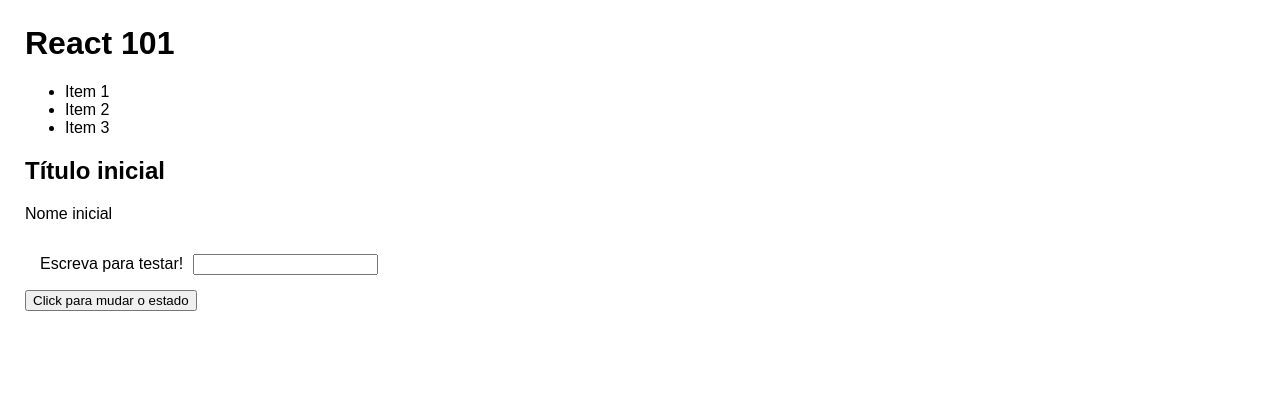
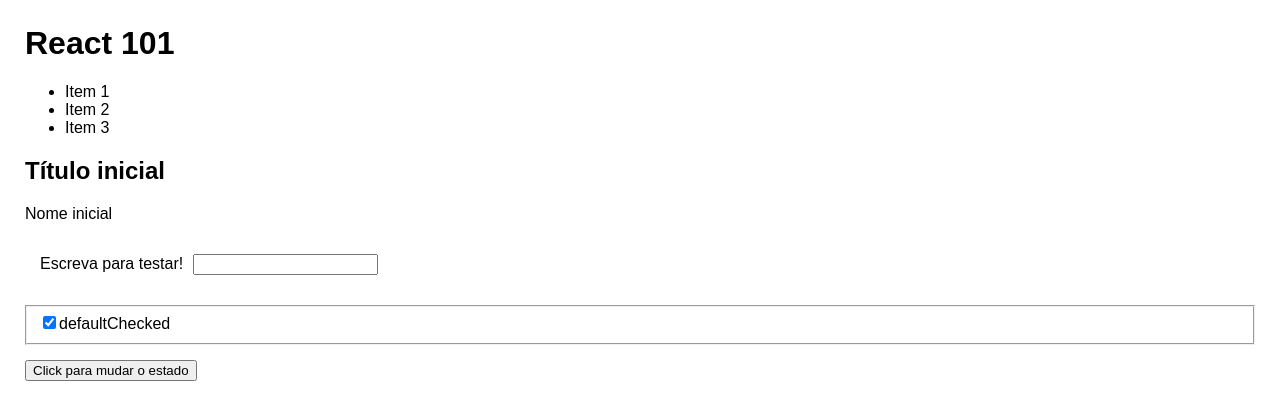
Before and after one commit to alexandrevale/react-101, a React (Create React App) app in the folder crud/: page / in a window 1280 px wide. Shown: the top 420 px of the page. Built offline with nearby package versions, Linux system fonts and the light colour scheme.

Commit message:
Controlando inputs

```diff
--- a/crud/src/App.css
+++ b/crud/src/App.css
@@ -9,3 +9,7 @@ form{
 label{
   margin-right: 10px;
 }
+
+fieldset{
+  margin: 15px 0;
+}
--- a/crud/src/App.js
+++ b/crud/src/App.js
@@ -8,10 +8,20 @@ class App extends Component {
     this.state = {
       title: 'React 101',
       name: 'Nome inicial',
-      subtitle: 'Título inicial'
+      subtitle: 'Título inicial',
+      checked: true
     }
 
     this.mudarEstado = this.mudarEstado.bind(this);
+
+    this.mudarChecked = this.mudarChecked.bind(this);
+
+  }
+
+  mudarChecked(){
+    this.setState({
+      checked: !this.state.checked
+    })
   }
 
   clickHandler(e){
@@ -52,6 +62,24 @@ class App extends Component {
             name = {this.state.name}
             onClick = {this.mudarEstado}
           />
+          <fieldset>
+            {/*
+            <input
+              type="checkbox"
+              checked={ this.state.checked }
+              name="chk1"
+             />
+            <label htmlFor="chk1">Checked True</label>
+            */}
+            <input
+              type="checkbox"
+              defaultChecked={ this.state.checked }
+              onChange={this.mudarChecked}
+              name="chk2"
+              id="chk2"
+            />
+            <label htmlFor="chk2">defaultChecked</label>
+          </fieldset>
           <button onClick={this.mudarEstado}>Click para mudar o estado</button>
       </div>
     );
```
